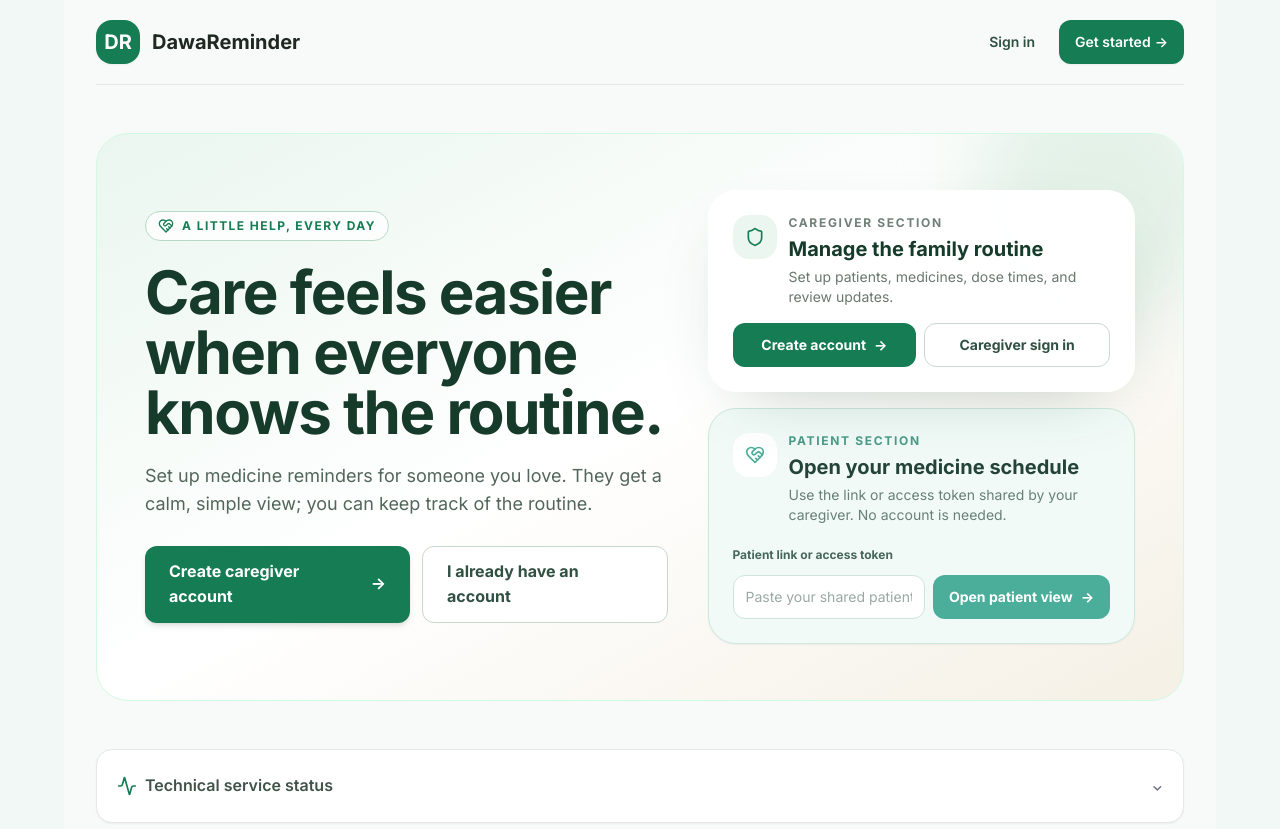
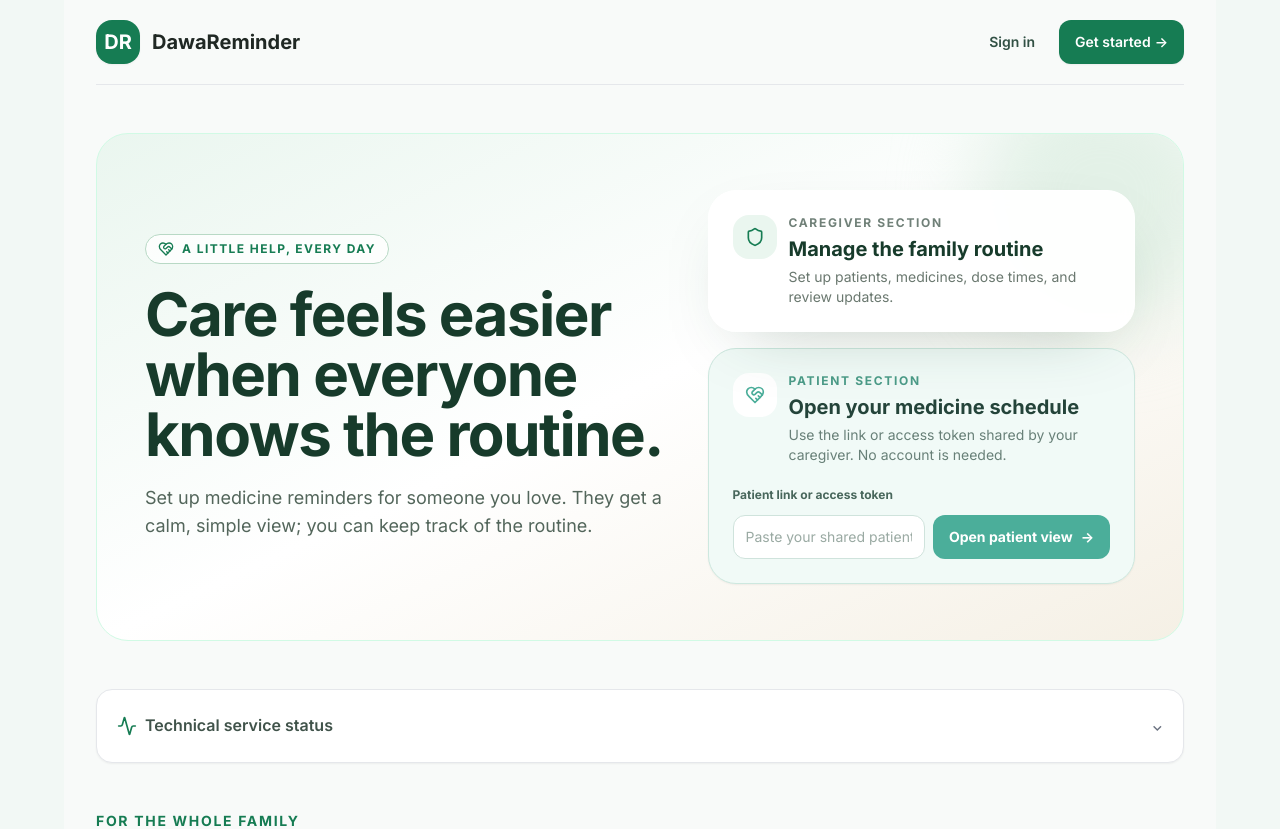
Before and after one commit to Ishan-Bi/Dawa-Reminder, a React (Vite) app in the folder frontend/: page / in a window 1280 px wide. Shown: the top 829 px of the page. Built offline with nearby package versions, Linux system fonts and the light colour scheme; no server answers.

Commit message:
fix(frontend): remove duplicate caregiver landing actions

```diff
--- a/frontend/src/App.tsx
+++ b/frontend/src/App.tsx
@@ -102,14 +102,6 @@ function HomePage() {
               <p className="mt-5 max-w-xl text-base leading-7 text-[#53665B] sm:text-lg">
                 Set up medicine reminders for someone you love. They get a calm, simple view; you can keep track of the routine.
               </p>
-              <div className="mt-7 flex flex-col gap-3 sm:flex-row">
-                <Link to="/register" className="inline-flex min-h-12 items-center justify-center gap-2 rounded-xl bg-[#167C53] px-6 py-3 font-bold text-white shadow-md transition hover:bg-[#0D4E34] focus-visible:outline focus-visible:outline-2 focus-visible:outline-offset-2 focus-visible:outline-[#167C53]">
-                  Create caregiver account <span aria-hidden="true">→</span>
-                </Link>
-                <Link to="/login" className="inline-flex min-h-12 items-center justify-center rounded-xl border border-[#C8D8CE] bg-white px-6 py-3 font-bold text-[#315044] transition hover:bg-[#F5FAF6] focus-visible:outline focus-visible:outline-2 focus-visible:outline-offset-2 focus-visible:outline-[#167C53]">
-                  I already have an account
-                </Link>
-              </div>
             </div>
 
             <div className="relative mx-auto w-full max-w-lg space-y-4">
@@ -117,10 +109,6 @@ function HomePage() {
                 <div className="flex items-start gap-3">
                   <span className="grid h-11 w-11 shrink-0 place-items-center rounded-2xl bg-[#EAF6EF] text-[#167C53]"><Shield aria-hidden="true" className="h-5 w-5" /></span>
                   <div><p className="text-xs font-bold uppercase tracking-[0.14em] text-[#708078]">Caregiver section</p><h3 className="mt-1 text-xl font-extrabold text-[#173B2B]">Manage the family routine</h3><p className="mt-1 text-sm leading-5 text-[#6A786F]">Set up patients, medicines, dose times, and review updates.</p></div>
-                </div>
-                <div className="mt-4 flex flex-col gap-2 sm:flex-row">
-                  <Link to="/register" className="inline-flex min-h-11 flex-1 items-center justify-center gap-2 rounded-xl bg-[#167C53] px-4 py-2.5 text-sm font-bold text-white transition hover:bg-[#0D4E34]">Create account <span aria-hidden="true">→</span></Link>
-                  <Link to="/login" className="inline-flex min-h-11 flex-1 items-center justify-center rounded-xl border border-[#C8D8CE] bg-white px-4 py-2.5 text-sm font-bold text-[#315044] transition hover:bg-[#F5FAF6]">Caregiver sign in</Link>
                 </div>
               </article>
 
```
